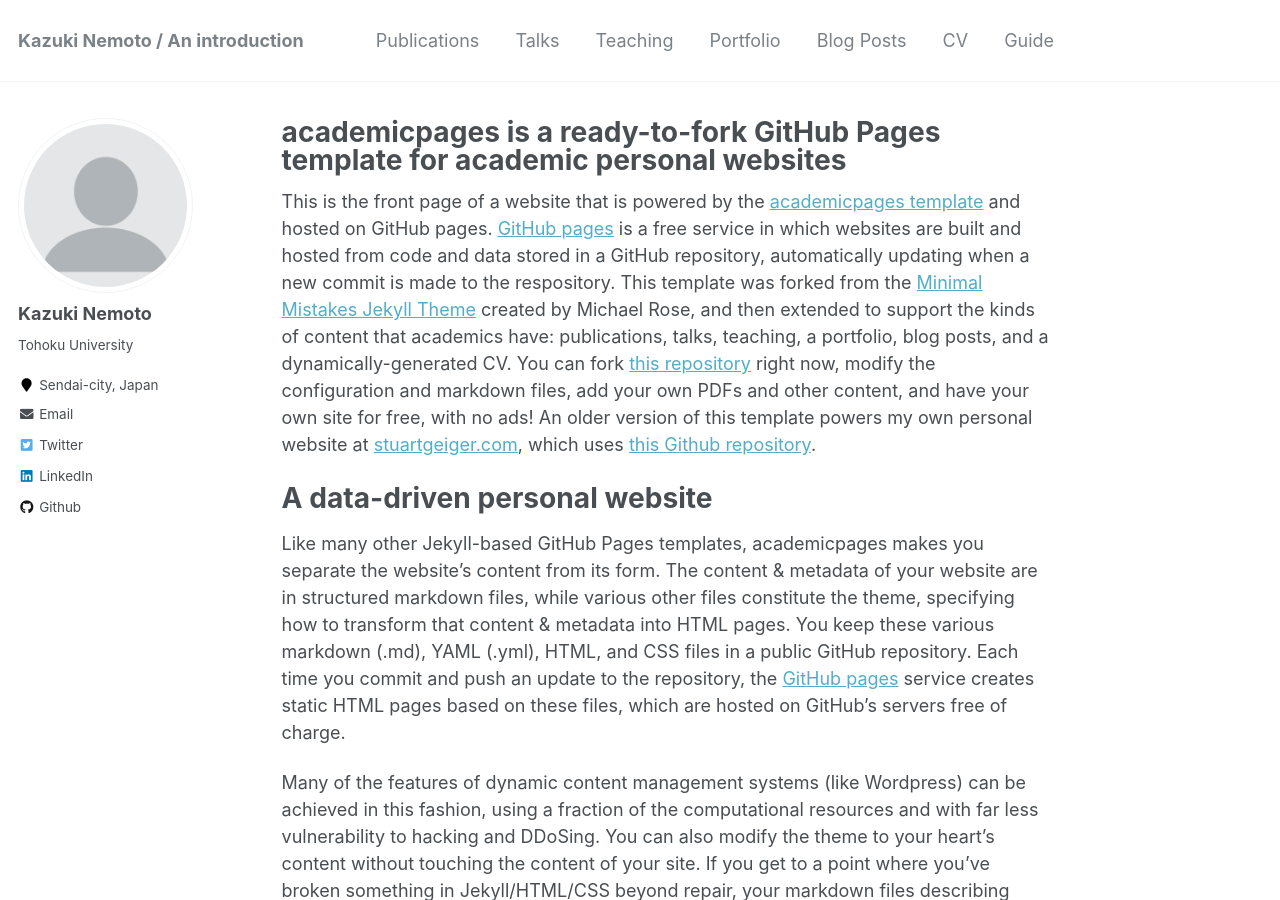
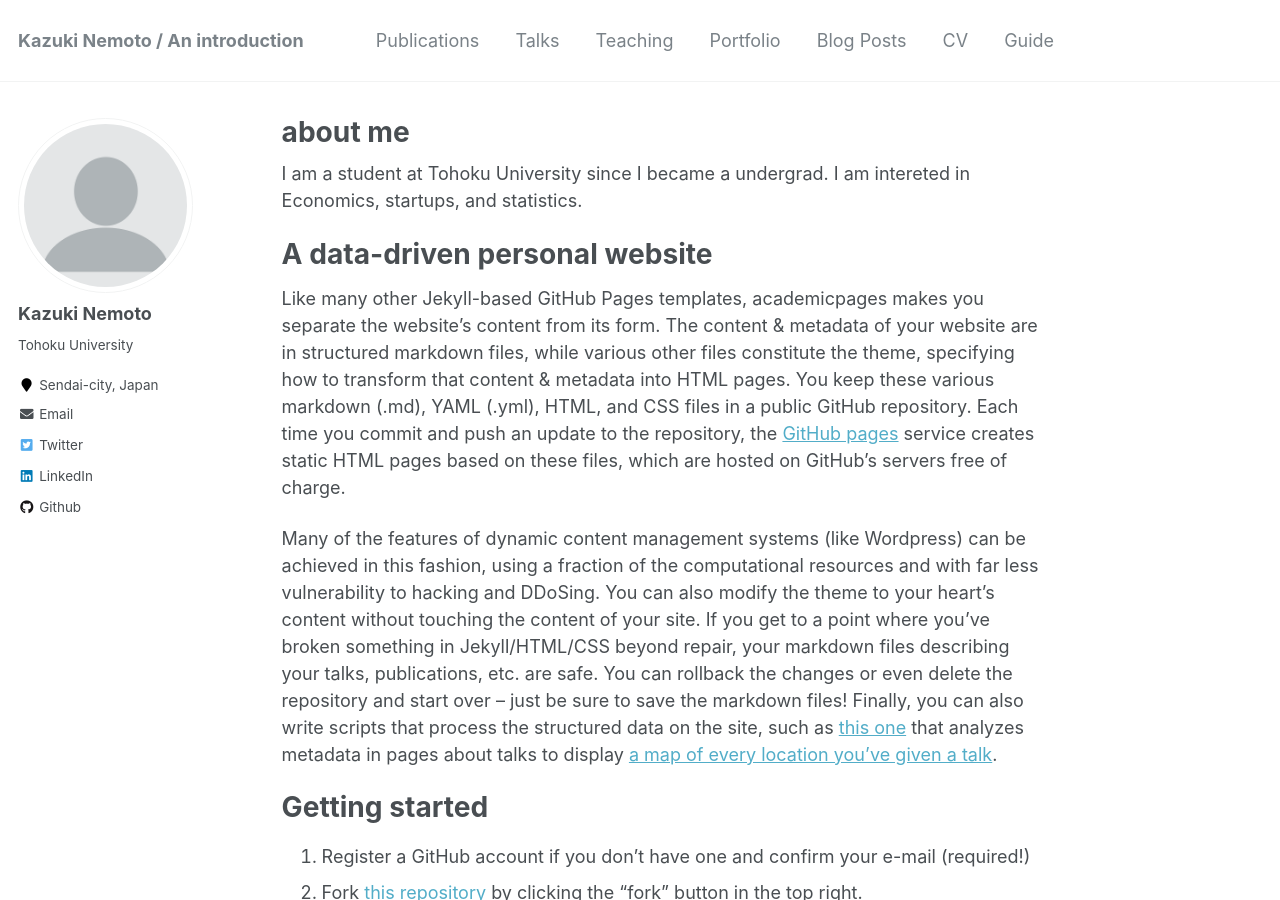
Before and after one commit to kazu-nemoto/kazu-nemoto.github.io, a Jekyll site: the page built from _pages/about.md, in a window 1280 px wide and 900 px high. Built offline with Jekyll 4.4.1, drawn with Linux system fonts in a browser that asks for light colours.

Commit message:
Update about.md

```diff
--- a/_pages/about.md
+++ b/_pages/about.md
@@ -1,6 +1,6 @@
 ---
 permalink: /
-title: "academicpages is a ready-to-fork GitHub Pages template for academic personal websites"
+title: "about me"
 excerpt: "About me"
 author_profile: true
 redirect_from:
@@ -8,7 +8,7 @@
   - /about.html
 ---
 
-This is the front page of a website that is powered by the [academicpages template](https://github.com/academicpages/academicpages.github.io) and hosted on GitHub pages. [GitHub pages](https://pages.github.com) is a free service in which websites are built and hosted from code and data stored in a GitHub repository, automatically updating when a new commit is made to the respository. This template was forked from the [Minimal Mistakes Jekyll Theme](https://mmistakes.github.io/minimal-mistakes/) created by Michael Rose, and then extended to support the kinds of content that academics have: publications, talks, teaching, a portfolio, blog posts, and a dynamically-generated CV. You can fork [this repository](https://github.com/academicpages/academicpages.github.io) right now, modify the configuration and markdown files, add your own PDFs and other content, and have your own site for free, with no ads! An older version of this template powers my own personal website at [stuartgeiger.com](http://stuartgeiger.com), which uses [this Github repository](https://github.com/staeiou/staeiou.github.io).
+I am a student at Tohoku University since I became a undergrad. I am intereted in Economics, startups, and statistics.
 
 A data-driven personal website
 ======
```
